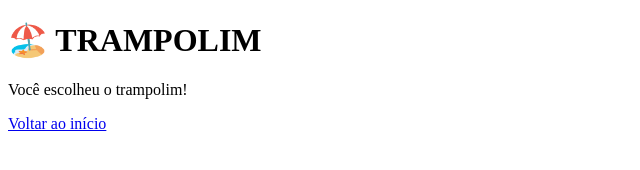
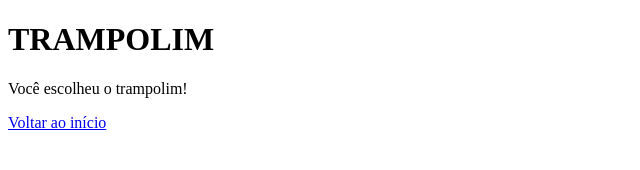
Before and after one commit to maria7794664-dotcom/meu-primeiro-site, a plain HTML site: page trampolim.html in a window 1280 px wide. Shown: the whole page, without its empty margins (0-640 px from the left). Drawn offline with Linux system fonts and the light colour scheme.

Commit message:
Remove emoji from TRAMPOLIM header

```diff
--- a/trampolim.html
+++ b/trampolim.html
@@ -8,7 +8,7 @@
 
 <body>
 
-    <h1>🏖️ TRAMPOLIM</h1>
+    <h1> TRAMPOLIM</h1>
 
     <p>Você escolheu o trampolim!</p>
 
```
